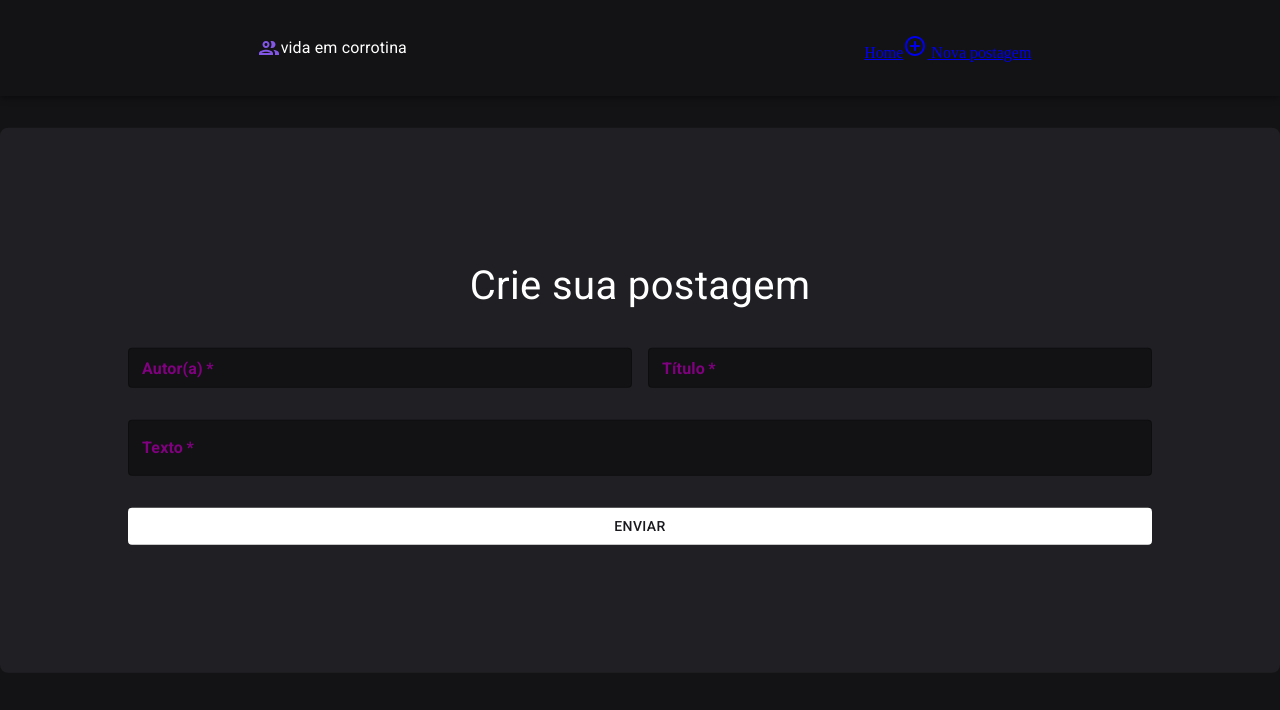
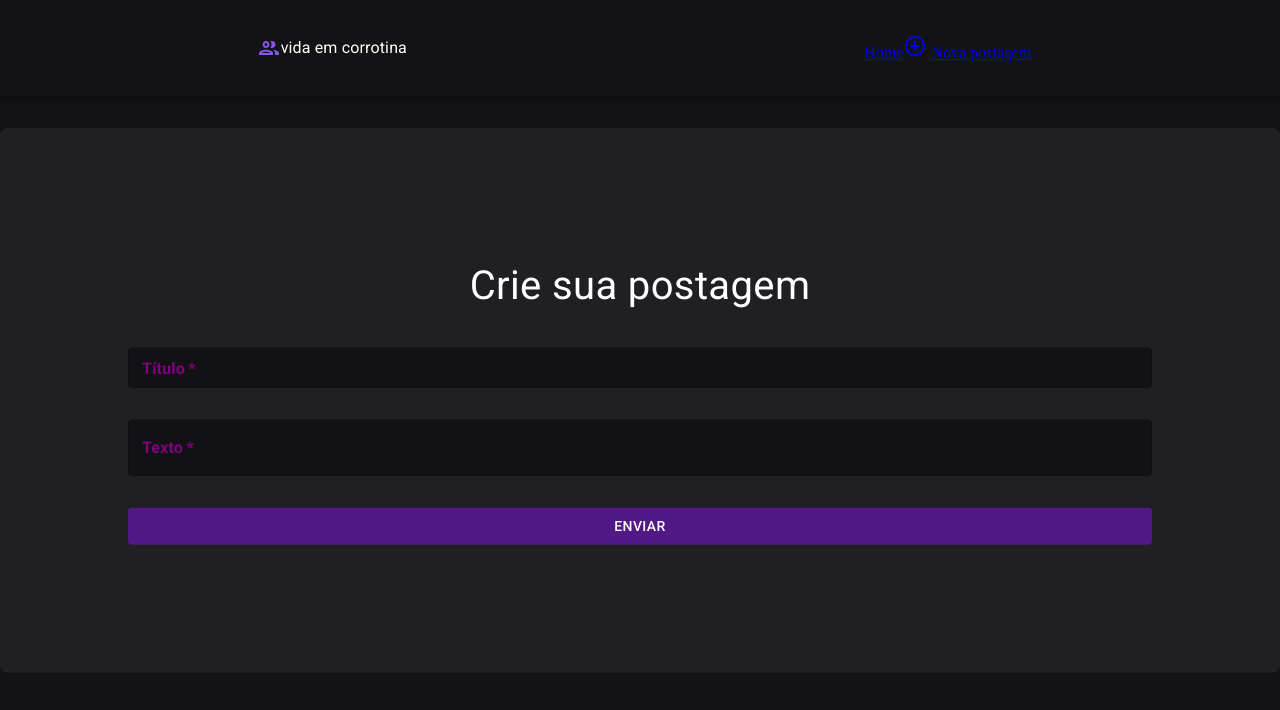
Before and after one commit to ruthdevgpwr/vida-em-corrotina, a React (Vite) app: page /novapostagem in a window 1280 px wide. Shown: the top 710 px of the page. Built offline with nearby package versions, Linux system fonts and the light colour scheme.

Commit message:
ajeitando data

```diff
--- a/src/components/Form/Form.jsx
+++ b/src/components/Form/Form.jsx
@@ -1,8 +1,7 @@
 import { Box, Button, Container,  Typography } from '@mui/material';
 import { ThemeProvider, createTheme } from '@mui/material/styles';
 import axios from 'axios';
-import { configure } from 'locales';
-import { useEffect, useState } from 'react';
+import { useState } from 'react';
 import { MyTextField } from './MyTextField';
 
 const theme = createTheme({
@@ -34,17 +33,8 @@ const theme = createTheme({
 
 export function Form({titleForm}) {
 
-  const [author, setAuthor] = useState('');
   const [title, setTitle] = useState('');
   const [text, setText] = useState('');
-
-
-
-  const handleChange = (event) => {
-    event.preventDefault();
-    setAuthor(event.target.value);
-  };
-
 
   const postData = () => {
     axios.post('https://vidaemcorrotina-api.herokuapp.com/posts', {
@@ -61,16 +51,11 @@ export function Form({titleForm}) {
       <Box component="form" noValidate autoComplete='off' sx={{position: 'absolute', top: '50%', left: '50%', transform: 'translateY(-50%) translateX(-50%)'}}>
         <Box sx={{background: '#202024', padding: '8rem', borderRadius: '0.5rem', display: 'grid', gap: '2rem', width: '80rem'}}>
           <Typography sx={{color: 'var(--white)', fontSize: '2.5rem', display:' flex', flexDirection: 'column', alignItems: 'center'}}>{titleForm}</Typography>
-          <Box sx={{ display: 'grid', gridTemplateColumns: '1fr 1fr', gap: '1rem' }}>
-            <ThemeProvider theme={theme}>
-              <MyTextField required  id="outlined-text" label="Autor(a)" color="secondary" size='small' value={author} onChange={handleChange} />
-              <MyTextField required id="outlined-text" label="Título" color="secondary" size='small' value={title} onChange={(event) => {event.preventDefault(); setTitle(event.target.value);}}  />
-            </ThemeProvider>
-          </Box>
           <ThemeProvider theme={theme}>
+            <MyTextField required id="outlined-text" label="Título" color="secondary" size='small' value={title} onChange={(event) => {event.preventDefault(); setTitle(event.target.value); }}  />
             <MyTextField required id="filled-multiline-flexible" label="Texto" color="secondary" multiline value={text}  onChange={(event) => {event.preventDefault(); setText(event.target.value); }}/>
           </ThemeProvider>
-          <Button onClick={postData} sx={{ color: '#1a1a1e', background: '#fff' }}>ENVIAR</Button>
+          <Button  onClick={postData} sx={{ color: '#fff', background: '#511985' }}>Enviar</Button>
         </Box>
       </Box>
     </Container>
--- a/src/components/Post.jsx
+++ b/src/components/Post.jsx
@@ -1,5 +1,6 @@
 import { Paper, Typography } from '@mui/material';
-import { format, parseISO, formatDistanceStrict } from 'date-fns';
+import { format, parseISO, formatDistanceStrict, addHours } from 'date-fns';
+import { zonedTimeToUtc } from 'date-fns-tz';
 import pt from 'date-fns/locale/pt';
 
 
@@ -8,11 +9,15 @@ export function Post({title, text, author, createdAt}) {
 
   const parseDateStringtoIso = parseISO(createdAt);
 
+  const znDate = zonedTimeToUtc(parseDateStringtoIso, 'America/Sao_Paulo');
+
+  const addedDate = addHours(znDate, -3);
+
   const formattedDate = format(
-    parseDateStringtoIso,
+    addedDate,
     // eslint-disable-next-line quotes
-    "'Dia' dd 'de' MMMM', às ' HH:mm'h'", {
-      timeZone: 'America/Brasil',
+    "dd 'de' MMMM', às ' HH:mm'h'", {
+      timeZone: 'America/Sao_Paulo',
       locale: pt,
     }
   );
@@ -27,7 +32,7 @@ export function Post({title, text, author, createdAt}) {
     <>
       <Paper sx={{backgroundColor: '#202024', padding: '0.5rem', height: 'auto', width: '72rem', color: '#e1e1e6', minHeight: '12rem', display: 'flex', flexDirection: 'column'}}>
         <Typography component='h1' sx={{fontSize:' 2rem', marginBottom: '-0.4rem'}}>{title}</Typography>
-        <Typography component="time" sx={{marginLeft: '.2rem', fontSize: '0.8rem', fontWeight: 'lighter'}}>Publicado há {dateTextTemp}</Typography>
+        <Typography component="time" sx={{marginLeft: '.2rem', fontSize: '0.8rem', fontWeight: 'lighter'}}>Publicado no dia {formattedDate}</Typography>
         <Typography sx={{marginLeft: '.2rem', fontSize: '1.2rem'}}>{text}</Typography>
         <Typography>{author}</Typography>
       </Paper>
```
